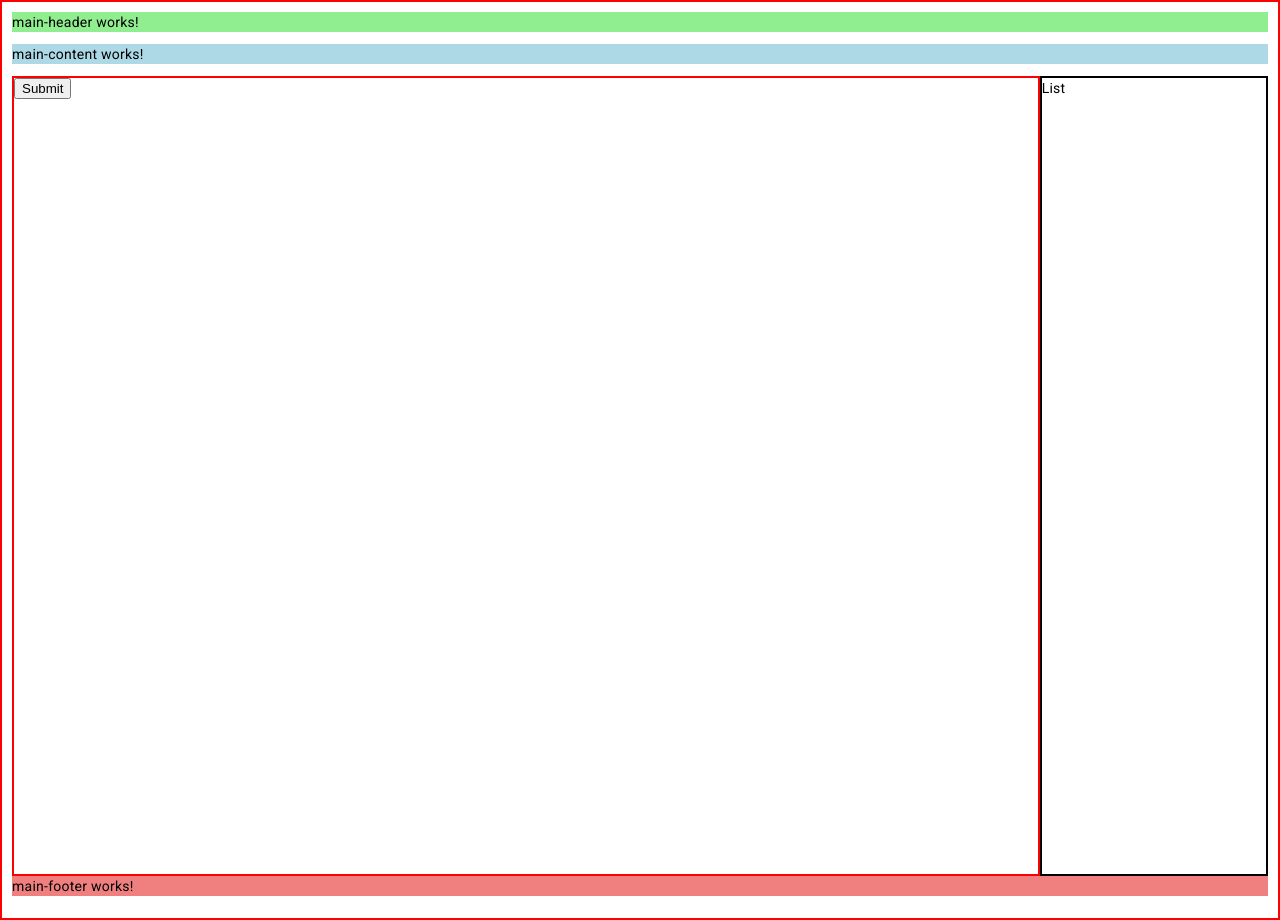
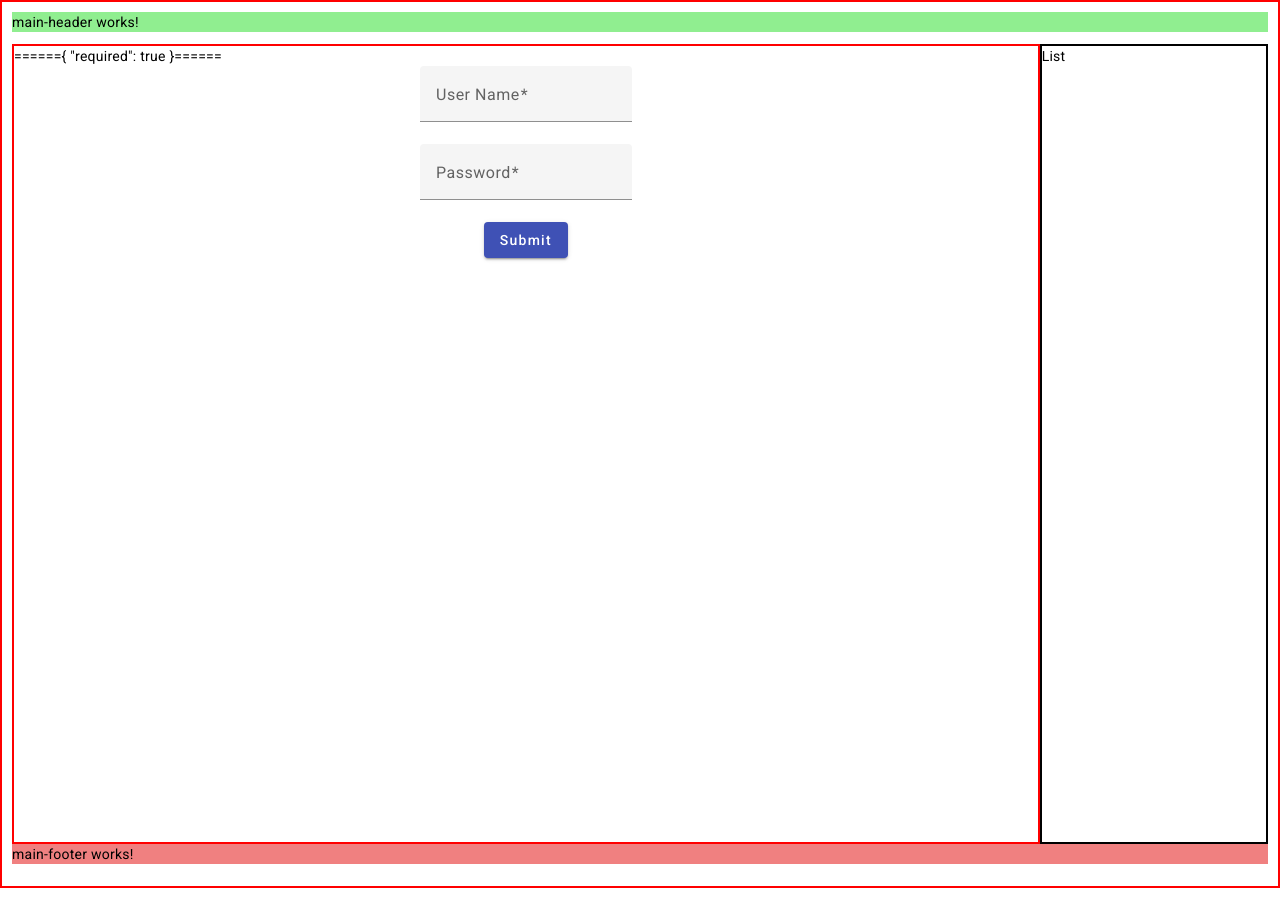
Before and after one commit to Mozart100/Chato, an Angular app in the folder Chato.Client/: page / in a window 1280 px wide. After the commit the page ends 888 px from the top, so only its background shows below. Built offline with nearby package versions, Linux system fonts and the light colour scheme.

Commit message:
fixing formGroup

```diff
--- a/Chato.Client/src/app/main-content/main-content.component.html
+++ b/Chato.Client/src/app/main-content/main-content.component.html
@@ -1,11 +1,11 @@
-<p>main-content works!</p>
 
 <div class="layout">
     <div class="layout-content">
-        <form class="example-form" [formGroup]="form" (ngSubmit)="onSubmit()">
 
+      ======{{form.controls.userName.errors | json}}======
+      <form class="example-form" [formGroup]="form" (ngSubmit)="onSubmit()">
 
-            <!-- <mat-form-field>
+           <mat-form-field>
                 <mat-label>User Name</mat-label>
                 <input matInput  formControlName="userName">
             </mat-form-field>
@@ -17,7 +17,7 @@
             </mat-form-field>
 
 
-            <mat-form-field>
+          <!--  <mat-form-field>
                 <mat-label>Input</mat-label>
                 <input matInput>
               </mat-form-field>
@@ -28,7 +28,7 @@
 
 
             <div class="center">
-              <button mat-bu type="submit">Submit</button>
+              <button mat-raised-button color="primary" type="submit">Submit</button>
             </div>
 
           </form>
--- a/Chato.Client/src/app/main-content/main-content.component.scss
+++ b/Chato.Client/src/app/main-content/main-content.component.scss
@@ -17,3 +17,10 @@ p{
         border: 2px solid black;;
     }
 }
+
+
+.example-form{
+    display: flex;
+    flex-direction: column;
+    align-items:center ;
+}
--- a/Chato.Client/src/app/main-content/main-content.component.ts
+++ b/Chato.Client/src/app/main-content/main-content.component.ts
@@ -16,7 +16,7 @@ import { LoginService } from '../service/login-service.service';
 export class MainContentComponent implements OnInit {
 
   form = this.fb.group({
-    title: ['', [Validators.required, Validators.minLength(4)]],
+    userName: ['', [Validators.required, Validators.minLength(4)]],
     userPassword: ['', [Validators.required, Validators.minLength(4)]],
   });
 
@@ -27,15 +27,15 @@ export class MainContentComponent implements OnInit {
   ngOnInit(): void {}
 
   get getCurseTitle() {
-    return this.form.controls['title'];
+    return this.form.controls['userName'];
   }
 
   onSubmit() {
-    console.log('submmited');
+    console.log('submmited',this.form);
     debugger;
 
 
-    this._loginService.resistrationUser("sss", "xxx").pipe(
+    this._loginService.resistrationUser(this.form.value.userName!, this.form.value.userPassword!).pipe(
       tap(response => console.log(response))
     ).subscribe(
       response => {
```
